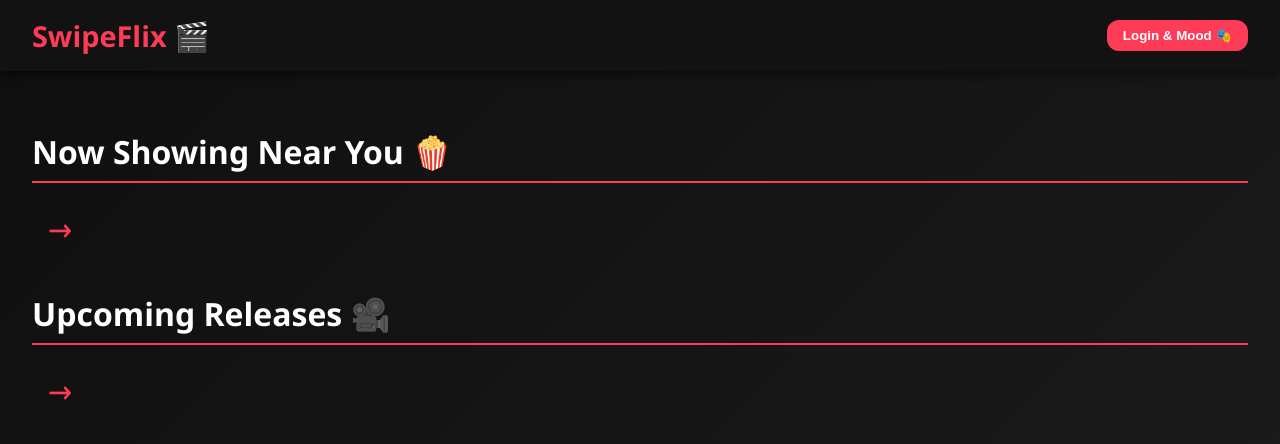
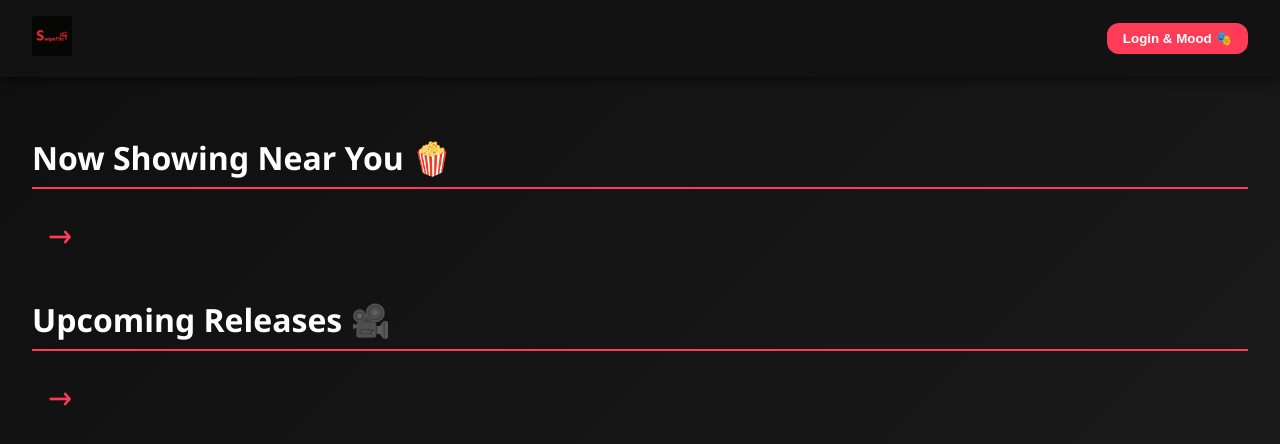
Before and after one commit to Abby284/home, a plain HTML site: page index.html in a window 1280 px wide. Drawn offline with Linux system fonts and the light colour scheme; no server answers.

Commit message:
Update index.html

```diff
--- a/index.html
+++ b/index.html
@@ -21,11 +21,13 @@
       background-color: #121212;
       box-shadow: 0 4px 10px rgba(0, 0, 0, 0.5);
     }
-    .logo {
-      font-size: 1.8rem;
-      font-weight: bold;
-      color: #ff3c57;
+    .logo img {
+      height: 40px;
       cursor: pointer;
+      transition: transform 0.3s ease;
+    }
+    .logo img:hover {
+      transform: scale(1.1);
     }
     .login-button {
       background-color: #ff3c57;
@@ -105,7 +107,9 @@
 </head>
 <body>
   <header>
-    <div class="logo" onclick="goHome()">SwipeFlix 🎬</div>
+    <div class="logo" onclick="goHome()">
+      <img src="swipeflix.png" alt="SwipeFlix Logo" />
+    </div>
     <button class="login-button" onclick="window.location.href='login.html'">Login & Mood 🎭</button>
   </header>
 
@@ -125,7 +129,7 @@
       const res = await fetch(url);
       const data = await res.json();
       const container = document.getElementById(containerId);
-      container.innerHTML = ''; // clear previous
+      container.innerHTML = '';
 
       data.results.forEach(movie => {
         const movieDiv = document.createElement('div');
@@ -151,12 +155,10 @@
       });
     }
 
-    // Fetch Indian region movies
     fetchMovies(
       `https://api.themoviedb.org/3/movie/now_playing?api_key=${API_KEY}&language=en-IN&region=IN`,
       'nowShowing'
     );
-
     fetchMovies(
       `https://api.themoviedb.org/3/movie/upcoming?api_key=${API_KEY}&language=en-IN&region=IN`,
       'upcoming'
```
